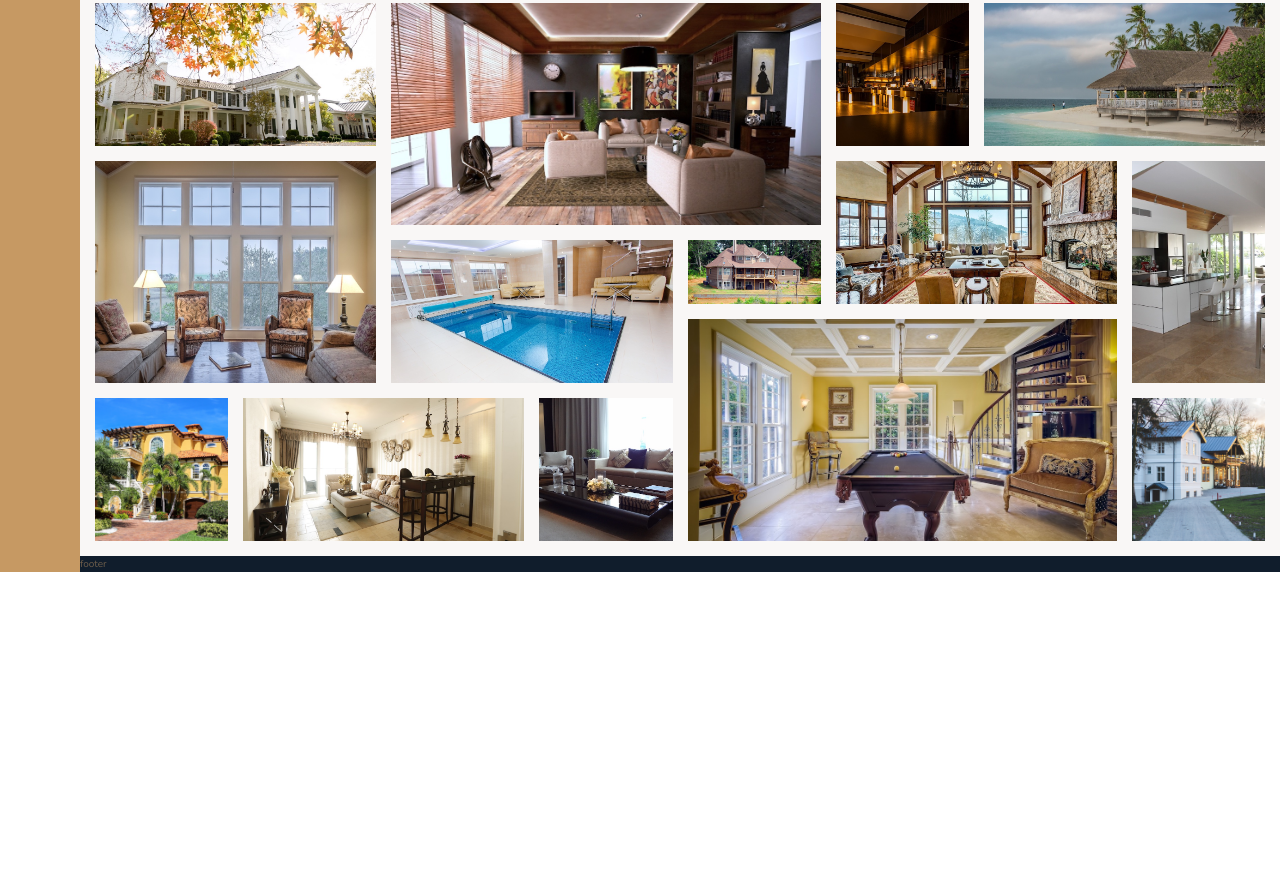
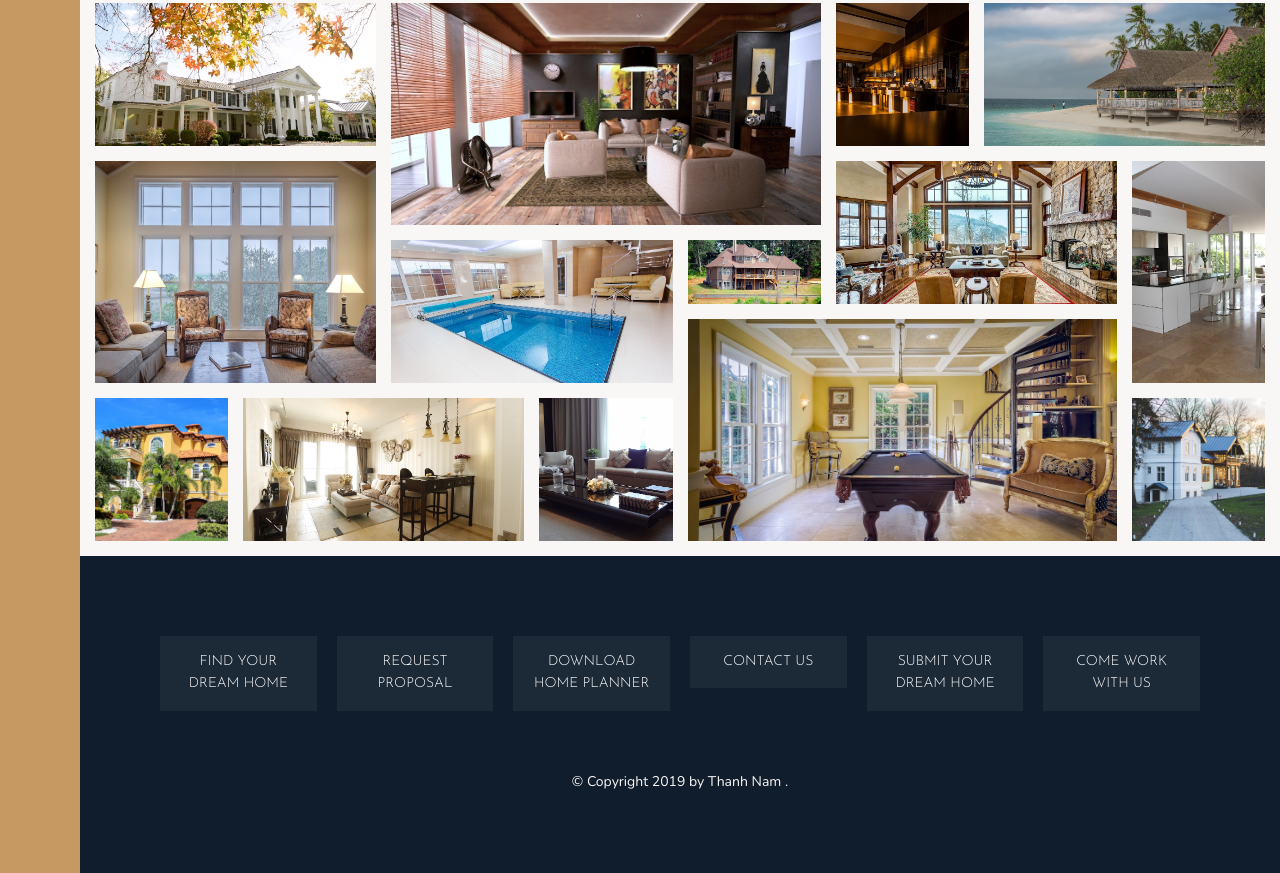
Before and after one commit to ThanhNam20/Nexter-Page-, a plain HTML site: page index.html in a window 1280 px wide. Shown: the part 2991-3864 px from the top of the page. Before the commit the page ends 3563 px from the top, so only its background shows below. Drawn offline with nearby package versions, Linux system fonts and the light colour scheme.

Commit message:
Adding the footer

```diff
--- a/css/style.css
+++ b/css/style.css
@@ -249,4 +249,32 @@ body {
 
 .footer {
   background-color: #101d2c;
-  grid-column: full-start/ full-end; }
+  grid-column: full-start/ full-end;
+  padding: 8rem; }
+
+.nav {
+  list-style: none;
+  display: grid;
+  grid-template-columns: repeat(auto-fit, minmax(1.5rem, 1fr));
+  grid-gap: 2rem;
+  align-self: center; }
+  .nav__link, .nav__link:visited {
+    font-size: 1.4rem;
+    color: #fff;
+    text-decoration: none;
+    font-family: "Josefin Sans", sans-serif;
+    text-transform: uppercase;
+    text-align: center;
+    padding: 1.5rem;
+    display: block;
+    transition: all .2s;
+    background-color: rgba(255, 255, 255, 0.05); }
+  .nav__link:hover, .nav__link:active {
+    background-color: rgba(255, 255, 255, 0.05);
+    transform: translateY(-3px); }
+
+.copyright {
+  text-align: center;
+  color: #f9f7f6;
+  font-size: 1.4rem;
+  margin-top: 6rem; }
--- a/index.html
+++ b/index.html
@@ -326,10 +326,24 @@
 
 
     </section>
-
-    </section>
     <footer class="footer">
-        footer
+        <ul class="nav">
+            <li class="nav__item"><a href="
+                " class="nav__link">Find your dream home</a></li>
+            <li class="nav__item"><a href="
+                " class="nav__link">Request proposal</a></li>
+            <li class="nav__item"><a href="
+                " class="nav__link">Download home planner</a></li>
+            <li class="nav__item"><a href="
+                " class="nav__link">Contact us</a></li>
+            <li class="nav__item"><a href="
+                " class="nav__link">Submit your dream home</a></li>
+            <li class="nav__item"><a href="
+                " class="nav__link">Come work with us</a></li>
+        </ul>
+        <p class="copyright">
+            &copy; Copyright 2019 by Thanh Nam .
+        </p>
     </footer>
 </body>
 
--- a/sass/_footer.scss
+++ b/sass/_footer.scss
@@ -1,4 +1,36 @@
 .footer {
     background-color: $color-secondary;
     grid-column: full-start/ full-end;
+    padding: 8rem;
 }
+.nav {
+    list-style:none;
+    display: grid;
+    grid-template-columns: repeat(auto-fit,minmax(1.5rem,1fr));
+    grid-gap: 2rem;
+    align-self: center;
+    &__link,
+    &__link:visited {
+        font-size: 1.4rem;
+        color: #fff;
+        text-decoration: none;
+        font-family: $font-display;
+        text-transform: uppercase;
+        text-align: center;
+        padding: 1.5rem;
+        display: block;
+        transition: all .2s;
+        background-color: rgba(#fff, .05);
+    }
+    &__link:hover,
+    &__link:active {
+        background-color: rgba(#fff, .05);
+        transform: translateY(-3px);
+    }
+}
+.copyright{
+    text-align: center;
+    color: $color-grey-light-1;
+    font-size: 1.4rem;
+    margin-top: 6rem;
+}
```
